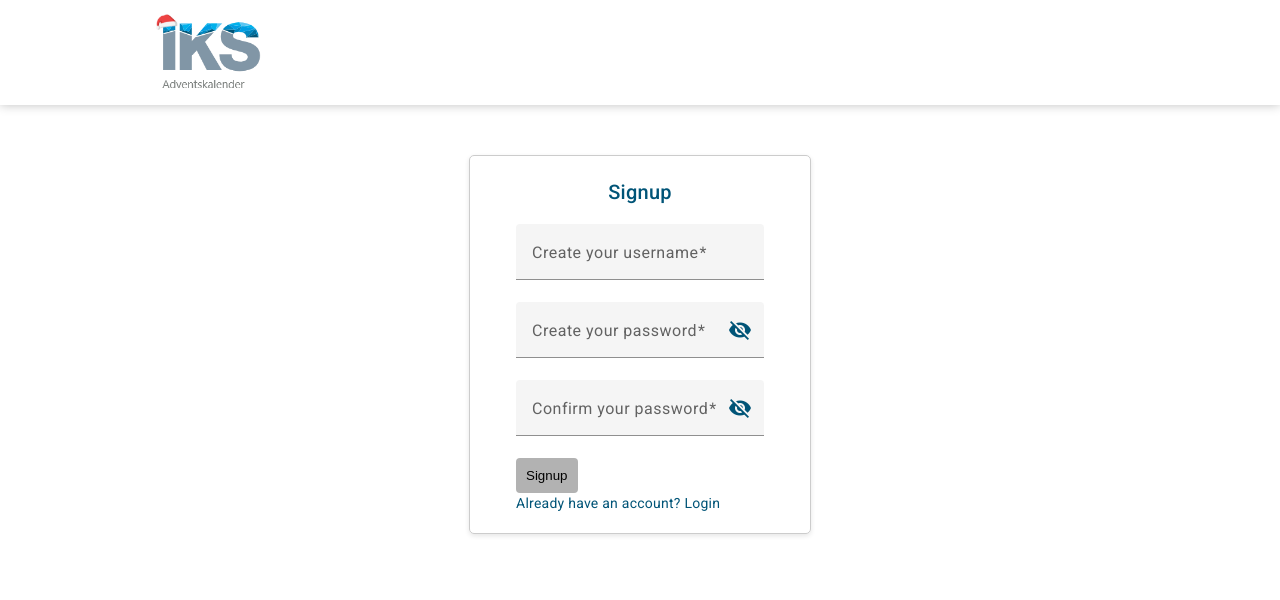
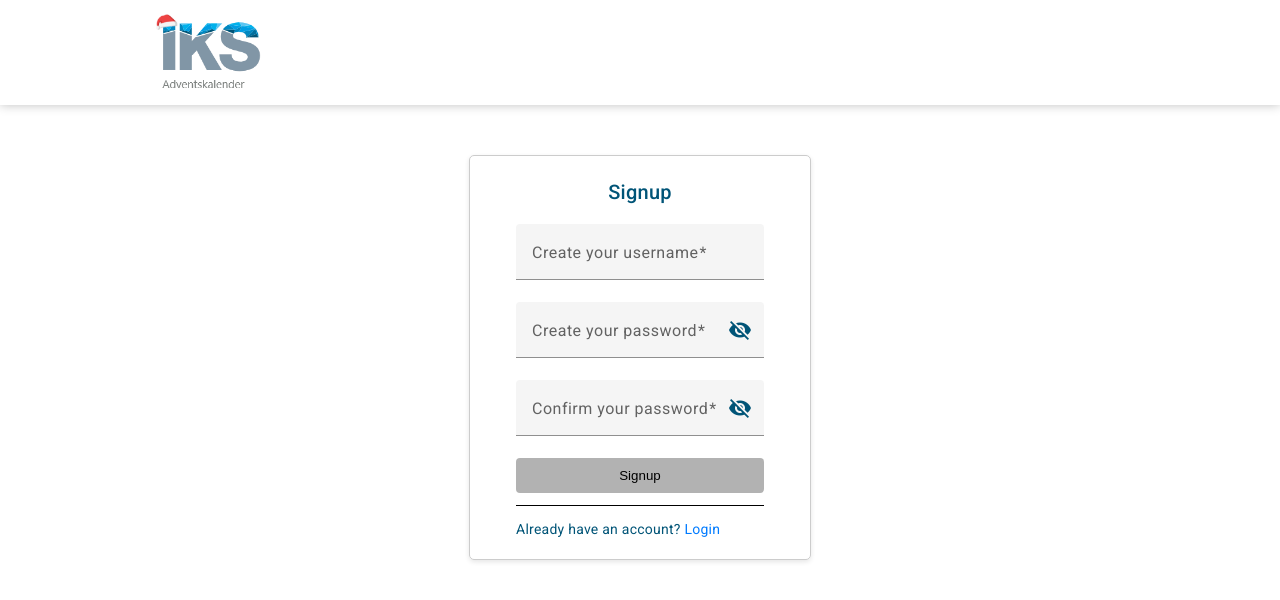
Before and after one commit to JSiggelkow/advent_calendar, an Angular app in the folder advent_calendar_frontend/: page /register in a window 1280 px wide. Shown: the top 600 px of the page. Built offline with nearby package versions, Linux system fonts and the light colour scheme.

Commit message:
💄 styled nav link from signup to login

```diff
--- a/advent_calendar_frontend/src/app/login/register/register.component.scss
+++ b/advent_calendar_frontend/src/app/login/register/register.component.scss
@@ -24,6 +24,7 @@ mat-form-field {
   border: none;
   border-radius: 4px;
   cursor: pointer;
+  width: 100%;
 }
 
 .submitButton:disabled {
@@ -33,8 +34,32 @@ mat-form-field {
   border: none;
   border-radius: 4px;
   cursor: not-allowed;
+  width: 100%;
 }
 
 .submitButton:enabled:hover {
   background-color: #0056b3;
 }
+
+#lineBrake {
+  border-bottom: 1px solid black;
+  width: 100%;
+  margin: 1vw 0 1vw 0;
+}
+
+.toLogin {
+  cursor: pointer;
+}
+
+.toLogin:hover {
+  color: #007bff;
+}
+
+#toLoginLogin {
+  cursor: pointer;
+  color: #007bff;
+}
+
+#toLoginLogin:hover {
+  color: #005477;
+}
```
Also changed, not shown: advent_calendar_frontend/src/app/login/login/login.component.scss (line endings or trailing spaces).
